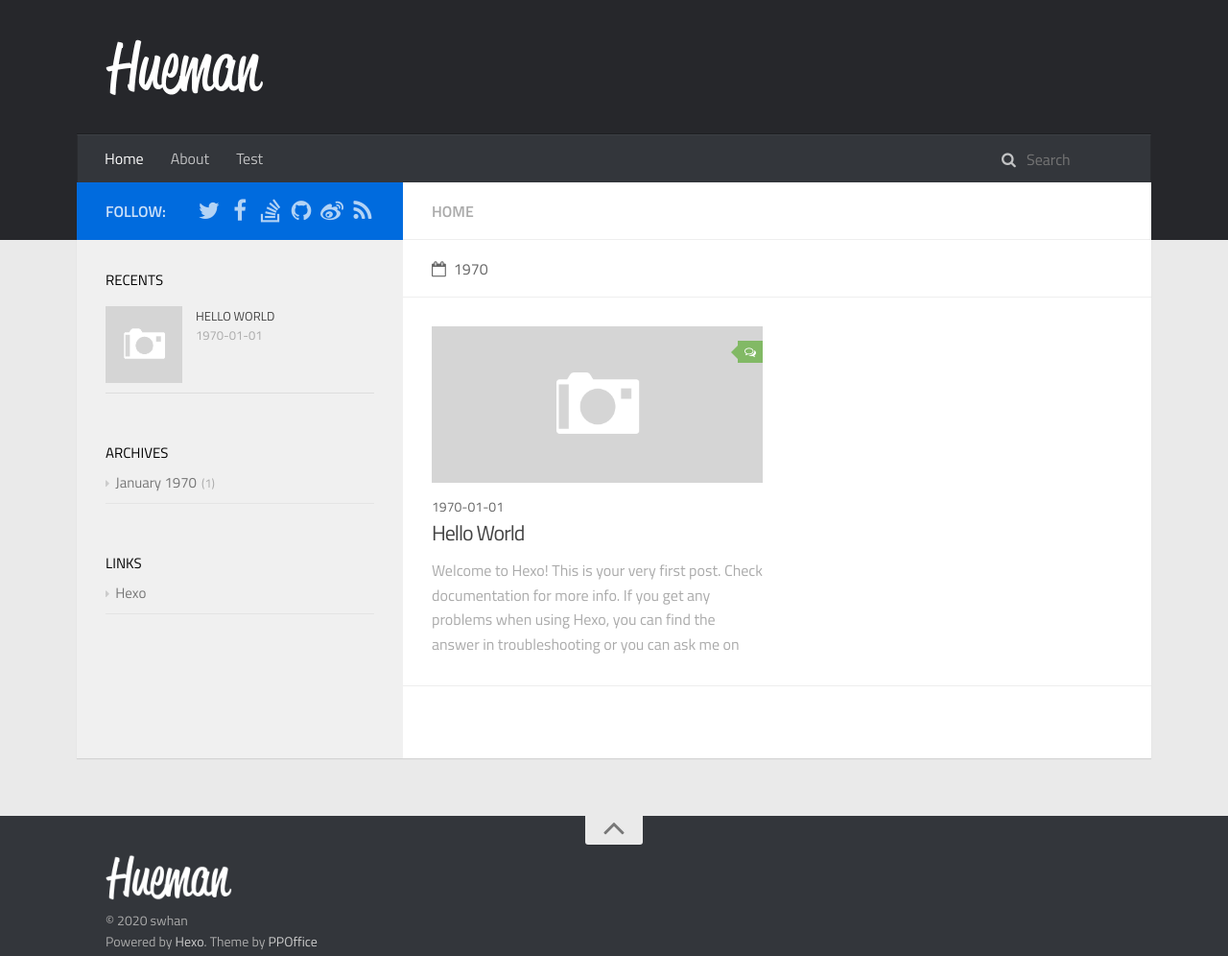
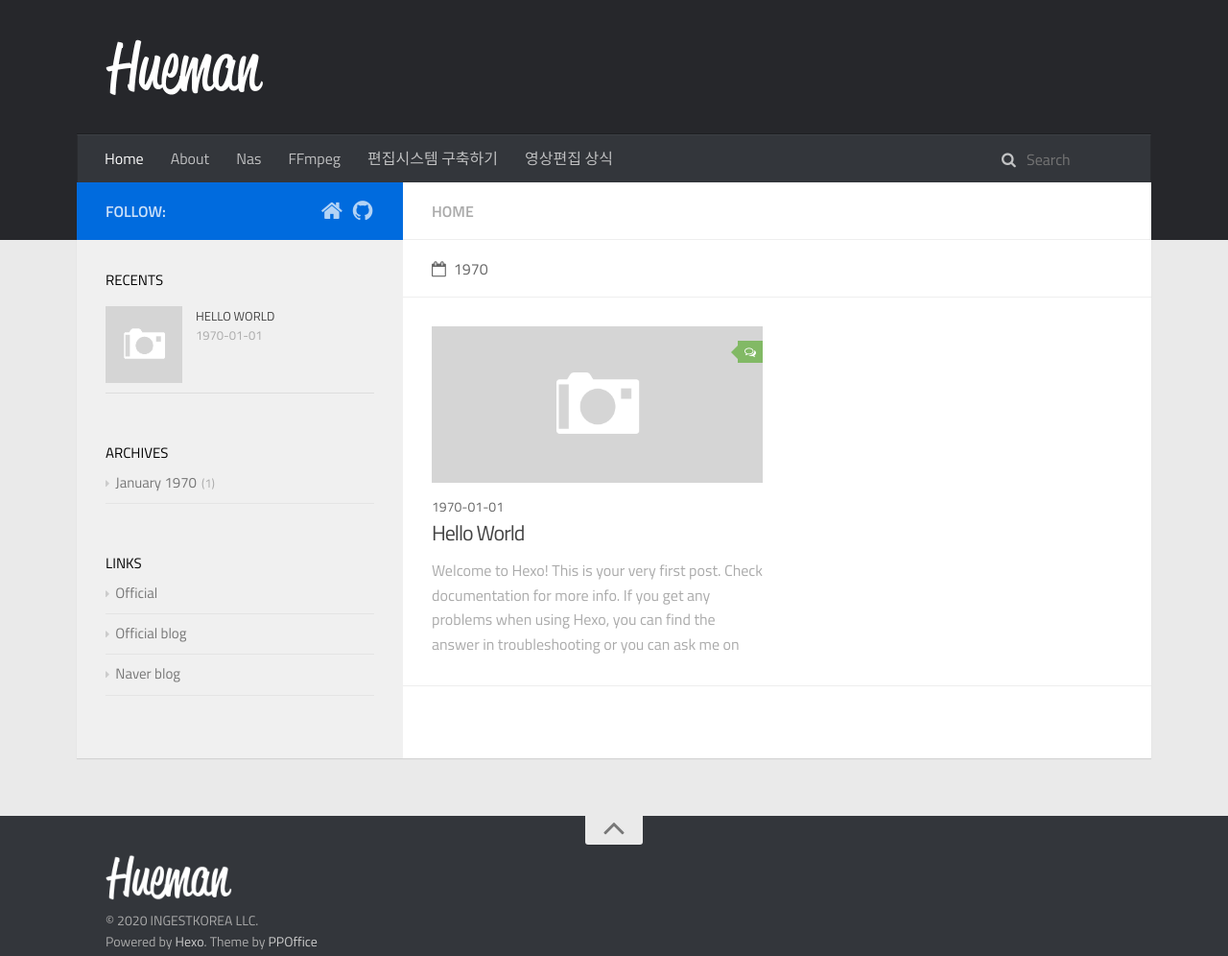
Before and after one commit to ingestkorea/ingestkorea.github.io, a plain HTML site: page index.html in a window 1280 px wide. Shown: the whole page at 96% size. Drawn offline with Linux system fonts and the light colour scheme.

Commit message:
Site updated: 2020-09-19 18:56:38

```diff
--- a/1970/01/01/hello-world/index.html
+++ b/1970/01/01/hello-world/index.html
@@ -21,12 +21,10 @@
 <meta property="og:locale" content="en_US">
 <meta property="article:published_time" content="1970-01-01T00:00:00.000Z">
 <meta property="article:modified_time" content="2020-09-18T11:47:23.000Z">
-<meta property="article:author" content="swhan">
+<meta property="article:author" content="INGESTKOREA LLC.">
 <meta name="twitter:card" content="summary">
 
 
-
-        <link rel="alternate" href="/" title="인제스트코리아 공식 블로그 - INGESTKOREA" type="application/atom+xml" />
 
 
 
@@ -94,7 +92,19 @@
                                 </li>
 
                                 <li class="main-nav-list-item" >
-                                    <a class="main-nav-list-link" href="/">Test</a>
+                                    <a class="main-nav-list-link" href="/">Nas</a>
+                                </li>
+
+                                <li class="main-nav-list-item" >
+                                    <a class="main-nav-list-link" href="/">FFmpeg</a>
+                                </li>
+
+                                <li class="main-nav-list-item" >
+                                    <a class="main-nav-list-link" href="/">편집시스템 구축하기</a>
+                                </li>
+
+                                <li class="main-nav-list-item" >
+                                    <a class="main-nav-list-link" href="/">영상편집 상식</a>
                                 </li>
 
                         </ul>
@@ -295,7 +305,7 @@
         "@type": "BlogPosting",
         "author": {
             "@type": "Person",
-            "name": "swhan"
+            "name": "INGESTKOREA LLC."
         },
         "headline": "Hello World",
         "image": "https://ingestkorea.github.io",
@@ -329,48 +339,16 @@ Quick",
 
 
                 <li>
-                    <a class="social-tooltip" title="twitter" href="/" target="_blank" rel="noopener">
-                        <i class="icon fa fa-twitter"></i>
+                    <a class="social-tooltip" title="home" href="https://www.ingestkorea.com" target="_blank" rel="noopener">
+                        <i class="icon fa fa-home"></i>
                     </a>
                 </li>
 
 
 
                 <li>
-                    <a class="social-tooltip" title="facebook" href="/" target="_blank" rel="noopener">
-                        <i class="icon fa fa-facebook"></i>
-                    </a>
-                </li>
-
-
-
-                <li>
-                    <a class="social-tooltip" title="stack-overflow" href="/" target="_blank" rel="noopener">
-                        <i class="icon fa fa-stack-overflow"></i>
-                    </a>
-                </li>
-
-
-
-                <li>
-                    <a class="social-tooltip" title="github" href="/" target="_blank" rel="noopener">
+                    <a class="social-tooltip" title="github" href="https://www.github.com/ingestkorea" target="_blank" rel="noopener">
                         <i class="icon fa fa-github"></i>
-                    </a>
-                </li>
-
-
-
-                <li>
-                    <a class="social-tooltip" title="weibo" href="/" target="_blank" rel="noopener">
-                        <i class="icon fa fa-weibo"></i>
-                    </a>
-                </li>
-
-
-
-                <li>
-                    <a class="social-tooltip" title="rss" href="/" target="_blank" rel="noopener">
-                        <i class="icon fa fa-rss"></i>
                     </a>
                 </li>
 
@@ -443,7 +421,15 @@ Quick",
             <ul>
 
                     <li>
-                        <a target="_blank" rel="noopener" href="http://hexo.io">Hexo</a>
+                        <a target="_blank" rel="noopener" href="https://www.ingestkorea.com">Official</a>
+                    </li>
+
+                    <li>
+                        <a href="https://ingestkorea.github.io">Official blog</a>
+                    </li>
+
+                    <li>
+                        <a target="_blank" rel="noopener" href="https://blog.naver.com/ingestkorea">Naver blog</a>
                     </li>
 
             </ul>
@@ -467,7 +453,7 @@ Quick",
                 <h1 class="logo-wrap">
                     <a href="/" class="logo"></a>
                 </h1>
-                <p>&copy; 2020 swhan</p>
+                <p>&copy; 2020 INGESTKOREA LLC.</p>
 
                 <p>Powered by <a href="https://hexo.io/" target="_blank">Hexo</a>. Theme by <a href="https://github.com/ppoffice" target="_blank">PPOffice</a></p>
 
--- a/content.json
+++ b/content.json
@@ -1 +1 @@
-{"meta":{"title":"인제스트코리아 공식 블로그 - INGESTKOREA","subtitle":"Ingestkorea official blog","description":"Ingestkorea official blog","author":"swhan","url":"https://ingestkorea.github.io","root":"/"},"pages":[],"posts":[{"title":"Hello World","slug":"hello-world","date":"1970-01-01T00:00:00.000Z","updated":"2020-09-18T11:47:23.000Z","comments":true,"path":"1970/01/01/hello-world/","link":"","permalink":"https://ingestkorea.github.io/1970/01/01/hello-world/","excerpt":"","text":"Welcome to Hexo! This is your very first post. Check documentation for more info. If you get any problems when using Hexo, you can find the answer in troubleshooting or you can ask me on GitHub. Quick StartCreate a new post1$ hexo new &quot;My New Post&quot; More info: Writing Run server1$ hexo server More info: Server Generate static files1$ hexo generate More info: Generating Deploy to remote sites1$ hexo deploy More info: Deployment","categories":[],"tags":[]}],"categories":[],"tags":[]}
+{"meta":{"title":"인제스트코리아 공식 블로그 - INGESTKOREA","subtitle":"Ingestkorea official blog","description":"Ingestkorea official blog","author":"INGESTKOREA LLC.","url":"https://ingestkorea.github.io","root":"/"},"pages":[],"posts":[{"title":"Hello World","slug":"hello-world","date":"1970-01-01T00:00:00.000Z","updated":"2020-09-18T11:47:23.000Z","comments":true,"path":"1970/01/01/hello-world/","link":"","permalink":"https://ingestkorea.github.io/1970/01/01/hello-world/","excerpt":"","text":"Welcome to Hexo! This is your very first post. Check documentation for more info. If you get any problems when using Hexo, you can find the answer in troubleshooting or you can ask me on GitHub. Quick StartCreate a new post1$ hexo new &quot;My New Post&quot; More info: Writing Run server1$ hexo server More info: Server Generate static files1$ hexo generate More info: Generating Deploy to remote sites1$ hexo deploy More info: Deployment","categories":[],"tags":[]}],"categories":[],"tags":[]}
--- a/index.html
+++ b/index.html
@@ -17,12 +17,10 @@
 <meta property="og:site_name" content="인제스트코리아 공식 블로그 - INGESTKOREA">
 <meta property="og:description" content="Ingestkorea official blog">
 <meta property="og:locale" content="en_US">
-<meta property="article:author" content="swhan">
+<meta property="article:author" content="INGESTKOREA LLC.">
 <meta name="twitter:card" content="summary">
 
 
-
-        <link rel="alternate" href="/" title="인제스트코리아 공식 블로그 - INGESTKOREA" type="application/atom+xml" />
 
 
 
@@ -90,7 +88,19 @@
                                 </li>
 
                                 <li class="main-nav-list-item" >
-                                    <a class="main-nav-list-link" href="/">Test</a>
+                                    <a class="main-nav-list-link" href="/">Nas</a>
+                                </li>
+
+                                <li class="main-nav-list-item" >
+                                    <a class="main-nav-list-link" href="/">FFmpeg</a>
+                                </li>
+
+                                <li class="main-nav-list-item" >
+                                    <a class="main-nav-list-link" href="/">편집시스템 구축하기</a>
+                                </li>
+
+                                <li class="main-nav-list-item" >
+                                    <a class="main-nav-list-link" href="/">영상편집 상식</a>
                                 </li>
 
                         </ul>
@@ -230,48 +240,16 @@ Quick
 
 
                 <li>
-                    <a class="social-tooltip" title="twitter" href="/" target="_blank" rel="noopener">
-                        <i class="icon fa fa-twitter"></i>
+                    <a class="social-tooltip" title="home" href="https://www.ingestkorea.com" target="_blank" rel="noopener">
+                        <i class="icon fa fa-home"></i>
                     </a>
                 </li>
 
 
 
                 <li>
-                    <a class="social-tooltip" title="facebook" href="/" target="_blank" rel="noopener">
-                        <i class="icon fa fa-facebook"></i>
-                    </a>
-                </li>
-
-
-
-                <li>
-                    <a class="social-tooltip" title="stack-overflow" href="/" target="_blank" rel="noopener">
-                        <i class="icon fa fa-stack-overflow"></i>
-                    </a>
-                </li>
-
-
-
-                <li>
-                    <a class="social-tooltip" title="github" href="/" target="_blank" rel="noopener">
+                    <a class="social-tooltip" title="github" href="https://www.github.com/ingestkorea" target="_blank" rel="noopener">
                         <i class="icon fa fa-github"></i>
-                    </a>
-                </li>
-
-
-
-                <li>
-                    <a class="social-tooltip" title="weibo" href="/" target="_blank" rel="noopener">
-                        <i class="icon fa fa-weibo"></i>
-                    </a>
-                </li>
-
-
-
-                <li>
-                    <a class="social-tooltip" title="rss" href="/" target="_blank" rel="noopener">
-                        <i class="icon fa fa-rss"></i>
                     </a>
                 </li>
 
@@ -342,7 +320,15 @@ Quick
             <ul>
 
                     <li>
-                        <a target="_blank" rel="noopener" href="http://hexo.io">Hexo</a>
+                        <a target="_blank" rel="noopener" href="https://www.ingestkorea.com">Official</a>
+                    </li>
+
+                    <li>
+                        <a href="https://ingestkorea.github.io">Official blog</a>
+                    </li>
+
+                    <li>
+                        <a target="_blank" rel="noopener" href="https://blog.naver.com/ingestkorea">Naver blog</a>
                     </li>
 
             </ul>
@@ -366,7 +352,7 @@ Quick
                 <h1 class="logo-wrap">
                     <a href="/" class="logo"></a>
                 </h1>
-                <p>&copy; 2020 swhan</p>
+                <p>&copy; 2020 INGESTKOREA LLC.</p>
 
                 <p>Powered by <a href="https://hexo.io/" target="_blank">Hexo</a>. Theme by <a href="https://github.com/ppoffice" target="_blank">PPOffice</a></p>
 
```
Also changed, not shown: archives/1970/01/index.html (+27 -41 lines), archives/1970/index.html (+27 -41 lines), archives/index.html (+27 -41 lines).
